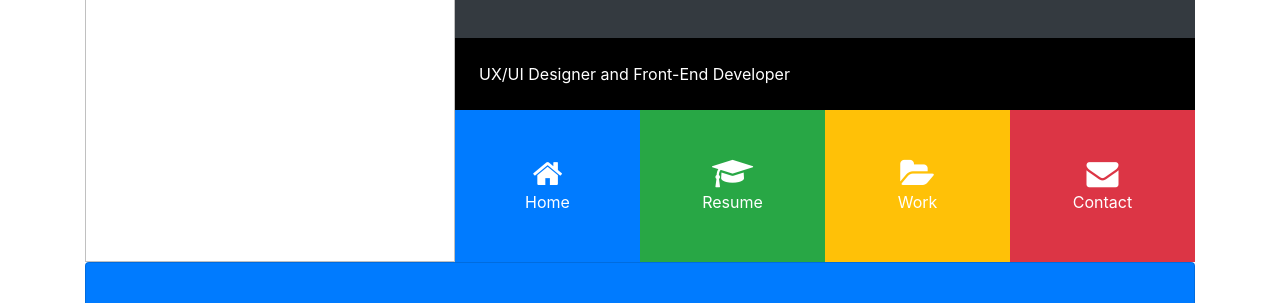
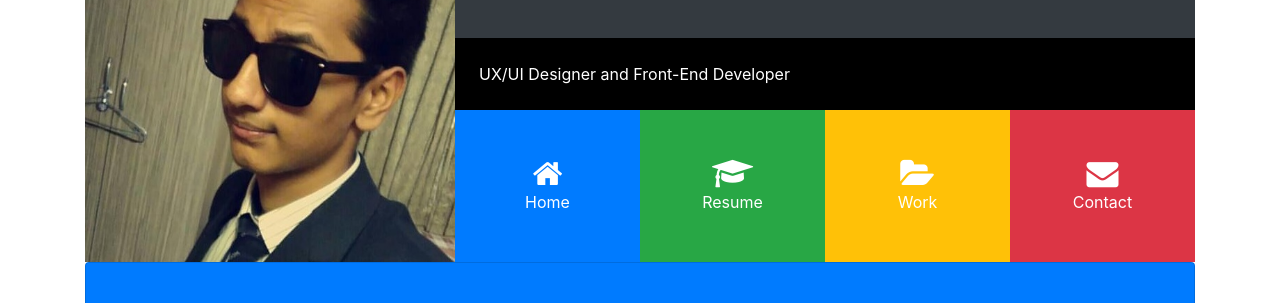
Before and after one commit to mr-sharmaji/mr-sharmaji.github.io, a plain HTML site: page index.html in a window 1280 px wide. Shown: the part 128-431 px from the top of the page. Drawn offline with Linux system fonts and the light colour scheme; some packages are replaced by stand-ins of ours; a script that the page names is missing.

Commit message:
Update index.html

```diff
--- a/index.html
+++ b/index.html
@@ -15,7 +15,7 @@
     <header id="main-header">
       <div class="row no-gutters">
         <div class="col-lg-4 col-md-5">
-          <img src="img/person1.jpg">
+          <img src="person1.jpg">
         </div>
         <div class="col-lg-8 col-md-7">
           <div class="d-flex flex-column">
```
